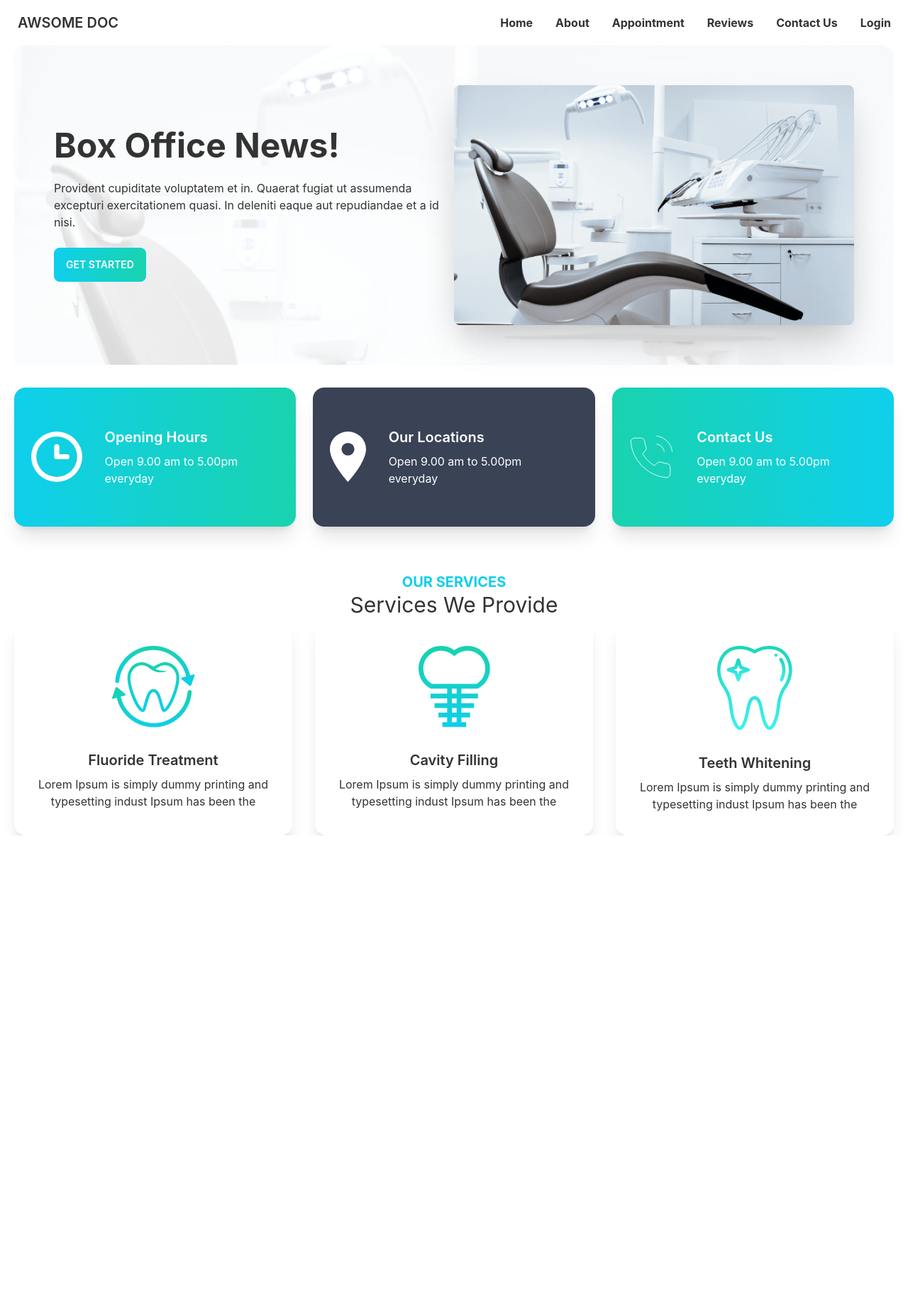
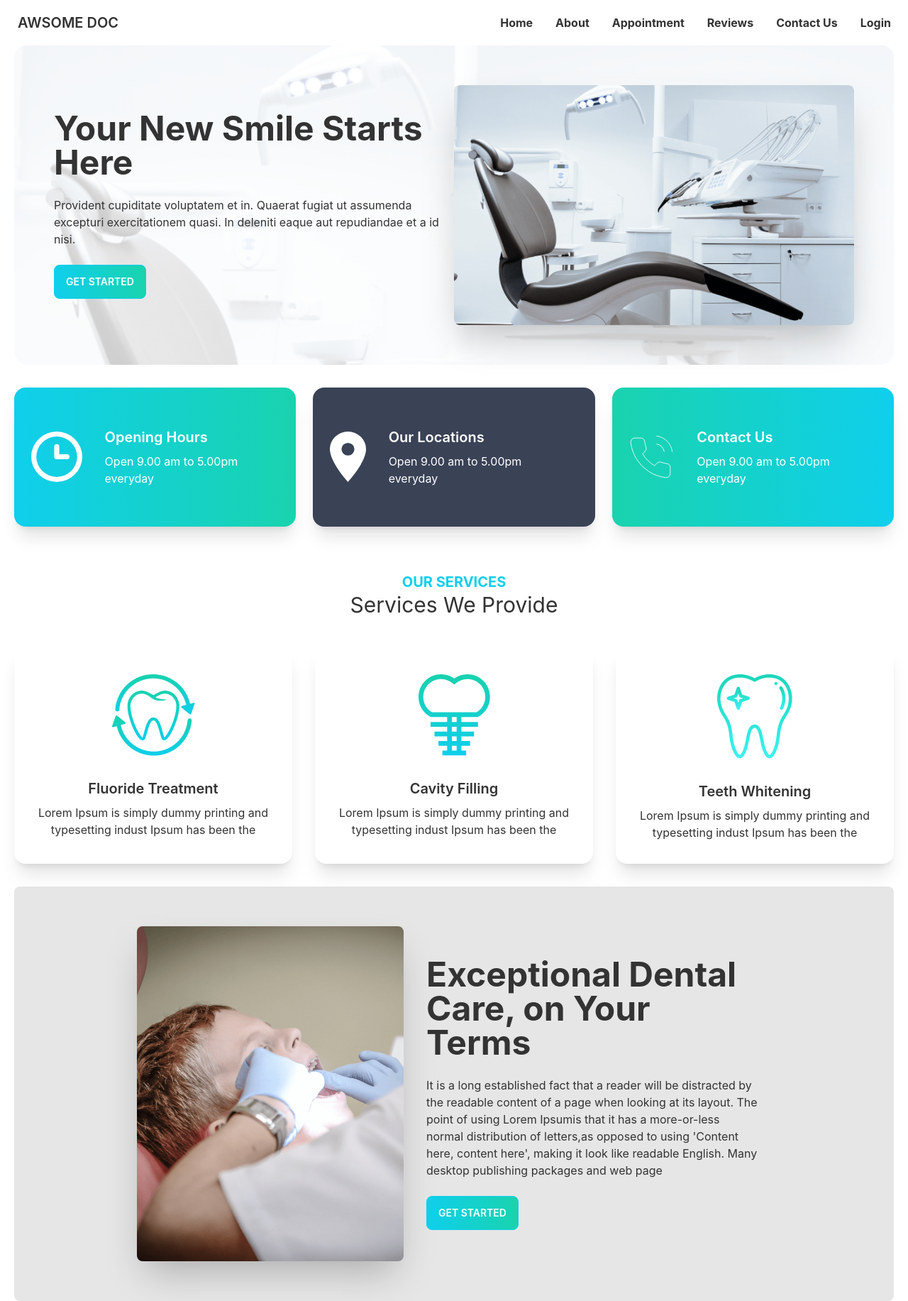
Before and after one commit to towhid7667/awsome-doc, a React (Create React App) app: page / in a window 1280 px wide. Shown: the whole page at 71% size. Before the commit the page ends 1177 px from the top, so only its background shows below. Built offline with nearby package versions, Linux system fonts and the light colour scheme.

Commit message:
Hero no 2 added

```diff
--- a/src/Components/BannerHome/BannerHome.css
+++ b/src/Components/BannerHome/BannerHome.css
@@ -1,8 +1,8 @@
-.hero {
+.myhero {
     position: relative;
 }
 
-.hero::before {
+.myhero::before {
     content: "";
     background-image: url('../../assets/images/chair.png');
     background-size: cover;
@@ -11,5 +11,6 @@
     right: 0px;
     bottom: 0px;
     left: 0px;
-    opacity: 0.15;
+    opacity: 0.20;
+    border-radius: 0px 0px 20px 20px;
 }
--- a/src/Components/BannerHome/BannerHome.js
+++ b/src/Components/BannerHome/BannerHome.js
@@ -7,11 +7,11 @@ const BannerHome = () => {
 
 
     return (
-        <div className="hero p-10 rounded-lg relative">
+        <div className="myhero hero p-10 relative">
         <div className="hero-content flex-col lg:flex-row-reverse">
-          <img alt='' src={bannerImg} className=" w-full lg:w-1/2 md:w-3/4 rounded-lg shadow-2xl" />
+          <img alt='' src={bannerImg} className="rounded-lg w-full lg:w-1/2 md:w-3/4 shadow-2xl" />
           <div>
-            <h1 className="text-5xl font-bold">Box Office News!</h1>
+            <h1 className="text-5xl font-bold">Your New Smile Starts Here</h1>
             <p className="py-6">Provident cupiditate voluptatem et in. Quaerat fugiat ut assumenda excepturi exercitationem quasi. In deleniti eaque aut repudiandae et a id nisi.</p>
             <button className="btn btn-primary bg-gradient-to-r from-primary to-secondary text-white">Get Started</button>
           </div>
--- /dev/null
+++ b/src/Components/Hero-02/Hero2.js
@@ -0,0 +1,19 @@
+import React from 'react';
+import img from '../../assets/images/treatment.png'
+
+const Hero2 = () => {
+    return (
+        <div className=" mt-8 hero bg-base-200 p-10 rounded-lg">
+        <div className="hero-content flex-col lg:flex-row">
+          <img alt='' src={img} className="lg:w-4/12 rounded-lg shadow-2xl" />
+          <div className='lg:w-5/12 lg:mx-4 text-center lg:text-start md:text-start'>
+            <h1 className="text-5xl font-bold">Exceptional Dental Care, on Your Terms</h1>
+            <p className="py-6">It is a long established fact that a reader will be distracted by the readable content of a page when looking at its layout. The point of using Lorem Ipsumis that it has a more-or-less normal distribution of letters,as opposed to using 'Content here, content here', making it look like readable English. Many desktop publishing packages and web page</p>
+            <button className="btn btn-primary bg-gradient-to-r from-primary to-secondary text-white">Get Started</button>
+          </div>
+        </div>
+      </div>
+    );
+};
+
+export default Hero2;
--- a/src/Components/Services/Services.js
+++ b/src/Components/Services/Services.js
@@ -27,7 +27,7 @@ const Services = () => {
     ]
     return (
         <div className='mt-16'>
-        <div className='text-center'>
+        <div className='text-center mb-10'>
             <h3 className='text-xl font-bold text-primary uppercase'>Our Services</h3>
             <h2 className='text-3xl'>Services We Provide</h2>
         </div>
--- a/src/Pages/Home/Home.js
+++ b/src/Pages/Home/Home.js
@@ -1,5 +1,6 @@
 import React from 'react';
 import BannerHome from '../../Components/BannerHome/BannerHome';
+import Hero2 from '../../Components/Hero-02/Hero2';
 import InfoCards from '../../Components/Info Cards/InfoCards';
 import Services from '../../Components/Services/Services';
 
@@ -10,6 +11,7 @@ const Home = () => {
            <BannerHome></BannerHome>
            <InfoCards></InfoCards>
            <Services></Services>
+           <Hero2></Hero2>
 
         </div>
     );
```
